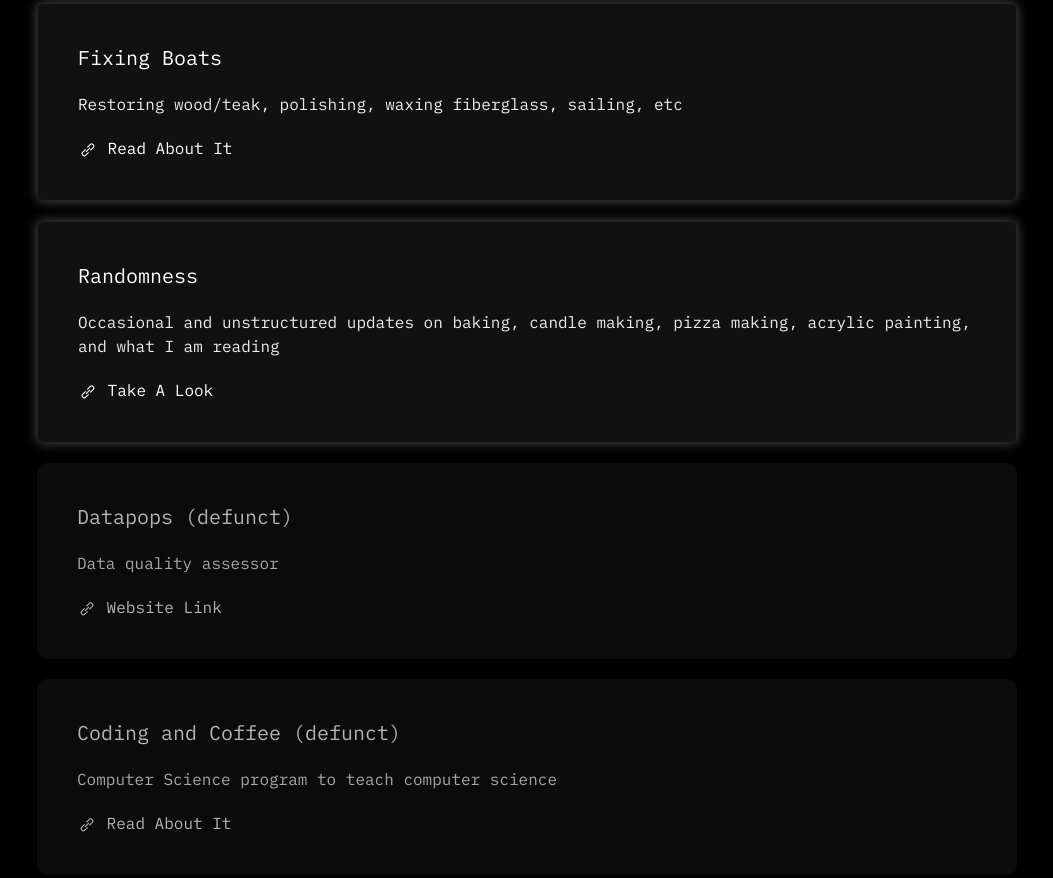
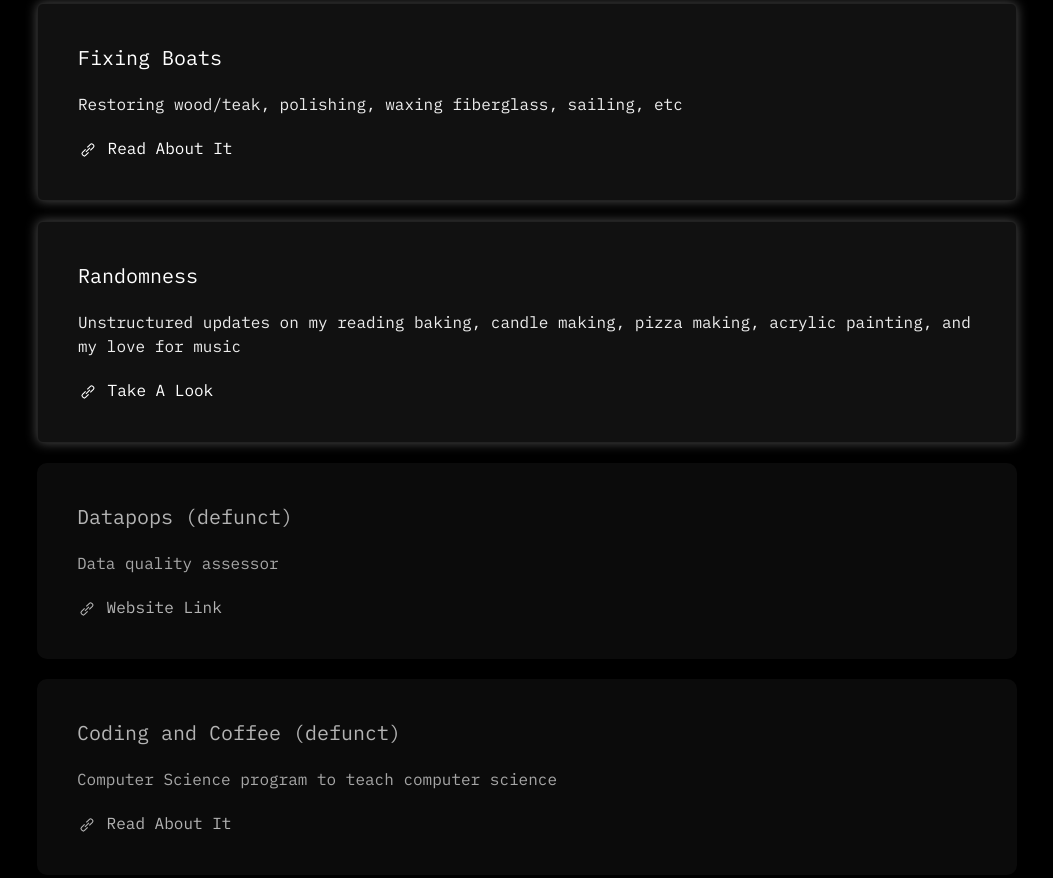
Before and after one commit to rubyaguilar/rubyaguilar.github.io, a plain HTML site: page index.html in a window 1280 px wide. Shown: the part 1948-2826 px from the top of the page, without its empty margins (113-1166 px from the left). Drawn offline with Linux system fonts and the light colour scheme.

Commit message:
adding randomness

```diff
--- a/index.html
+++ b/index.html
@@ -175,7 +175,7 @@ document.addEventListener("DOMContentLoaded", () => {
 
     <div class="uk-margin uk-card uk-card-secondary uk-card-body active">
         <h4>Randomness</h4>
-        <p>Occasional and unstructured updates on baking, candle making, pizza making, acrylic painting, and what I am reading</p>
+        <p>Unstructured updates on my reading baking, candle making, pizza making, acrylic painting, and my love for music</p>
         <a class="uk-button-text uk-text-decoration-none" href="">
             <span uk-icon="icon: link">
             </span> Take A Look </a>
```
